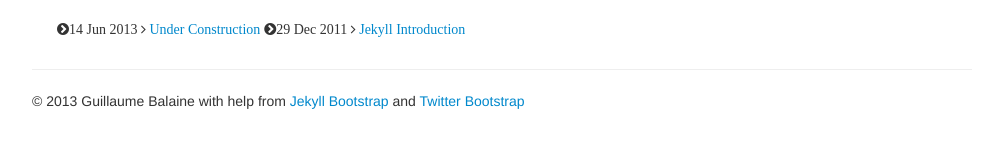
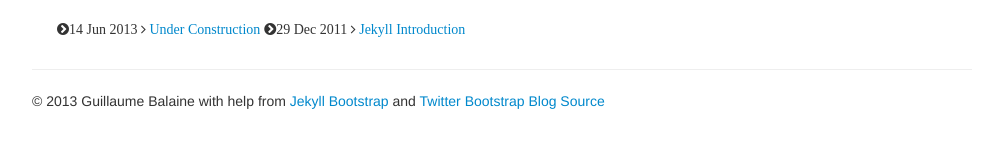
Before and after one commit to Igosuki/igosuki.github.io, a Jekyll site: the page built from index.md, in a window 1280 px wide. Shown: the part 293-441 px from the top of the page, without its empty margins (138-1141 px from the left). Built offline with Jekyll 4.4.1, drawn with Linux system fonts in a browser that asks for light colours.

Commit message:
Blog source

```diff
--- a/_includes/themes/igosuki/default.html
+++ b/_includes/themes/igosuki/default.html
@@ -55,6 +55,7 @@
 	        <p>&copy; {{ site.time | date: '%Y' }} {{ site.author.name }}
 	          with help from <a href="http://jekyllbootstrap.com" target="_blank" title="The Definitive Jekyll Blogging Framework">Jekyll Bootstrap</a>
 	          and <a href="http://twitter.github.com/bootstrap/" target="_blank">Twitter Bootstrap</a>
+	          <a href="https://github.com/Igosuki/igosuki.github.io/tree/source" target="_newtab">Blog Source</a>
 	        </p>
 	      </footer>
 	    </div>
```
